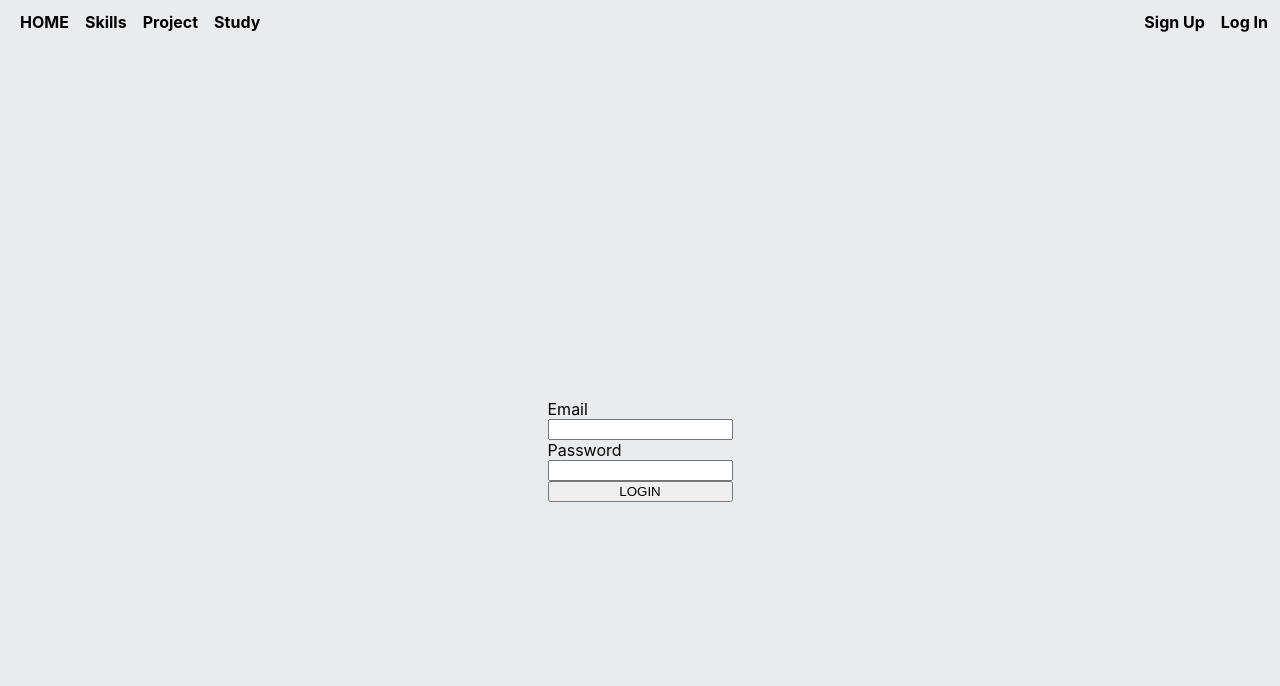
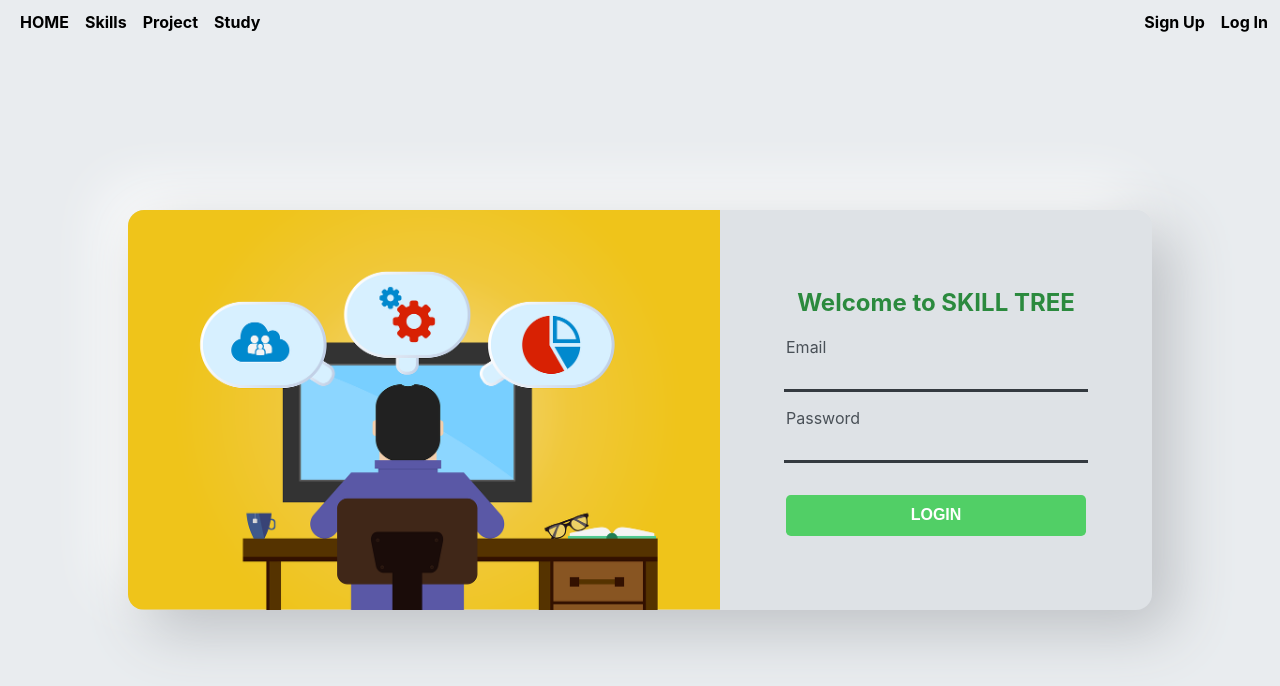
Before and after one commit to yourcarrot0214/skilltree, a React (Create React App) app in the folder client/: page /login in a window 1280 px wide. Shown: the top 686 px of the page. Built offline with nearby package versions, Linux system fonts and the light colour scheme; no server answers.

Commit message:
login page css update

```diff
--- a/client/src/components/views/LoginPage/LoginPage.jsx
+++ b/client/src/components/views/LoginPage/LoginPage.jsx
@@ -1,21 +1,13 @@
 import React, { useState } from "react";
-import styled from "styled-components";
+import {
+  LoginContainer,
+  LoginWrapper,
+  LoginImage,
+  LoginForm,
+} from "./styles/styled.js";
 import { loginUser } from "../../../_actions/user_action.js";
 import { withRouter } from "react-router-dom";
 import { useDispatch } from "react-redux";
-
-const SubmitContainer = styled.div`
-  display: flex;
-  justify-content: center;
-  align-items: center;
-  width: 100%;
-  height: 100vh;
-`;
-
-const SubmitForm = styled.form`
-  display: flex;
-  flex-direction: column;
-`;
 
 function LoginPage(props) {
   const dispatch = useDispatch();
@@ -43,8 +35,11 @@ function LoginPage(props) {
   };
 
   return (
-    <SubmitContainer>
-      <SubmitForm onSubmit={onLoginSubmit}>
+    <LoginContainer>
+      <LoginWrapper>
+        <LoginImage />
+        <LoginForm onSubmit={onLoginSubmit}>
+          <h2>Welcome to SKILL TREE</h2>
           <label>Email</label>
           <input
             type='email'
@@ -62,8 +57,9 @@ function LoginPage(props) {
             required
           />
           <button type='submit'>LOGIN</button>
-      </SubmitForm>
-    </SubmitContainer>
+        </LoginForm>
+      </LoginWrapper>
+    </LoginContainer>
   );
 }
 
--- /dev/null
+++ b/client/src/components/views/LoginPage/styles/styled.js
@@ -0,0 +1,96 @@
+import styled from "styled-components";
+import backgroundImage from "../images/login-image.png";
+
+const LoginContainer = styled.div`
+  display: flex;
+  flex-direction: row;
+  justify-content: center;
+  align-items: center;
+  width: 100%;
+  height: 90%;
+`;
+
+const LoginWrapper = styled.div`
+  width: 100%;
+  background-color: #dee2e6;
+  display: flex;
+  flex-direction: row;
+  max-width: 1024px;
+  align-items: center;
+  justify-content: space-around;
+  border-radius: 1rem;
+  box-shadow: 20px 20px 60px #bdc0c4, -20px -20px 60px #ffffff;
+`;
+
+const LoginImage = styled.div`
+  width: 100%;
+  height: 400px;
+  background-image: url(${backgroundImage});
+  background-repeat: no-repeat;
+  background-size: cover;
+  flex: 5;
+  border-top-left-radius: 1rem;
+  border-bottom-left-radius: 1rem;
+`;
+
+const LoginForm = styled.form`
+  display: flex;
+  flex-direction: column;
+  padding: 0 1rem;
+  justify-content: center;
+  align-items: center;
+  width: 400px;
+  height: 400px;
+
+  h2 {
+    color: #2b8a3e;
+  }
+
+  label {
+    width: 300px;
+    font-size: 1rem;
+    color: #495057;
+  }
+
+  input {
+    width: 300px;
+    height: 30px;
+    border-top: none;
+    border-left: none;
+    border-right: none;
+    border-bottom: 3px solid #343a40;
+    background-color: rgba(255, 255, 255, 0);
+    font-size: 1.2rem;
+    font-weight: 600;
+    color: #343a40;
+    margin-bottom: 1rem;
+
+    ::placeholder {
+      color: #495057;
+    }
+
+    :focus {
+      outline: none;
+      border-bottom: 3px solid #40c057;
+    }
+  }
+
+  button {
+    padding: 0.7rem;
+    margin: 1rem auto;
+    border: none;
+    border-radius: 0.3rem;
+    background-color: #51cf66;
+    color: white;
+    width: 300px;
+    font-size: 1rem;
+    font-weight: bold;
+
+    :hover {
+      background-color: #40c057;
+      transition: 0.5s;
+    }
+  }
+`;
+
+export { LoginContainer, LoginWrapper, LoginImage, LoginForm };
```
Also changed, not shown: client/src/components/views/LoginPage/images/login-image.png (added). Lines whose indentation alone changed are shown as unchanged.
